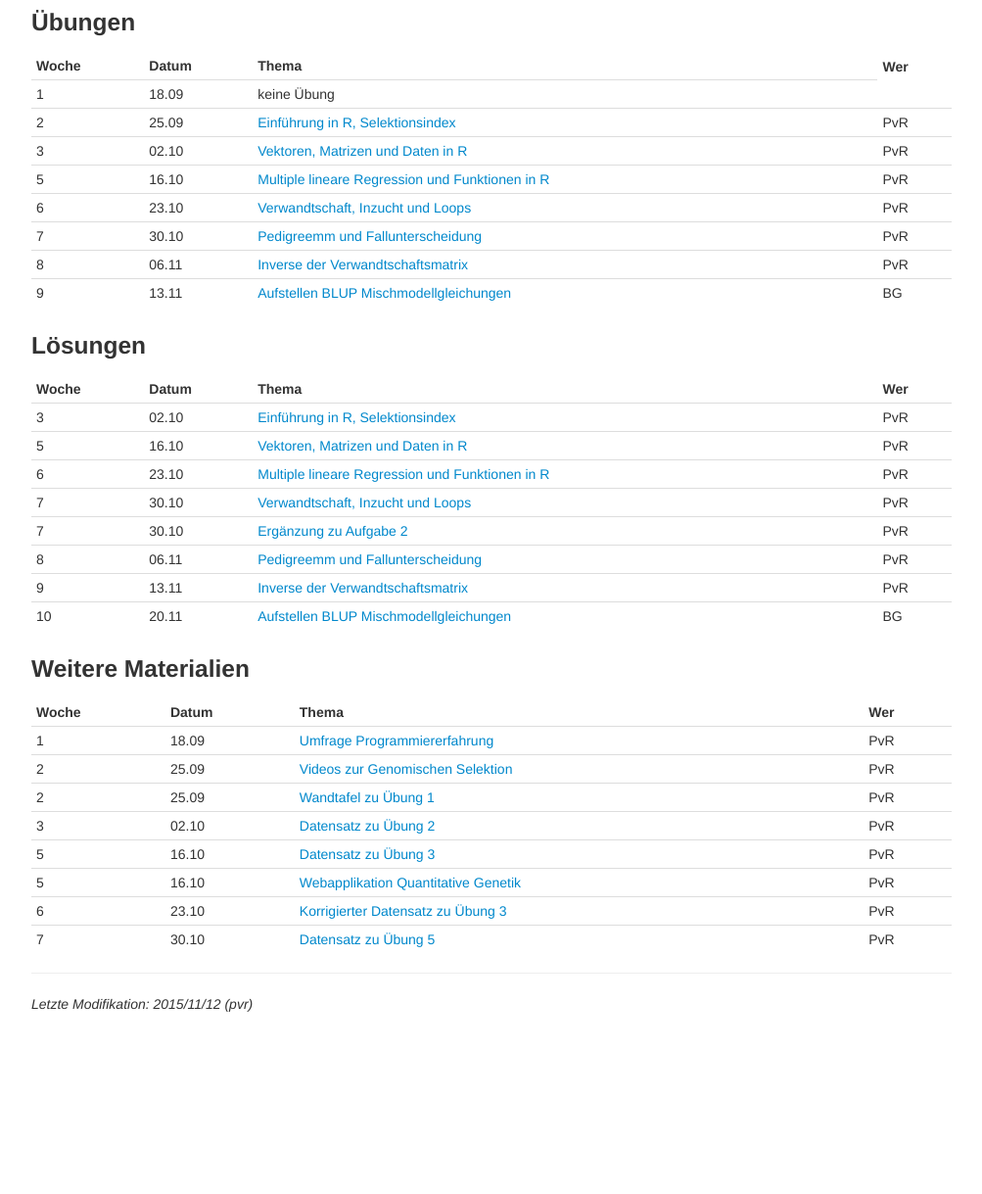
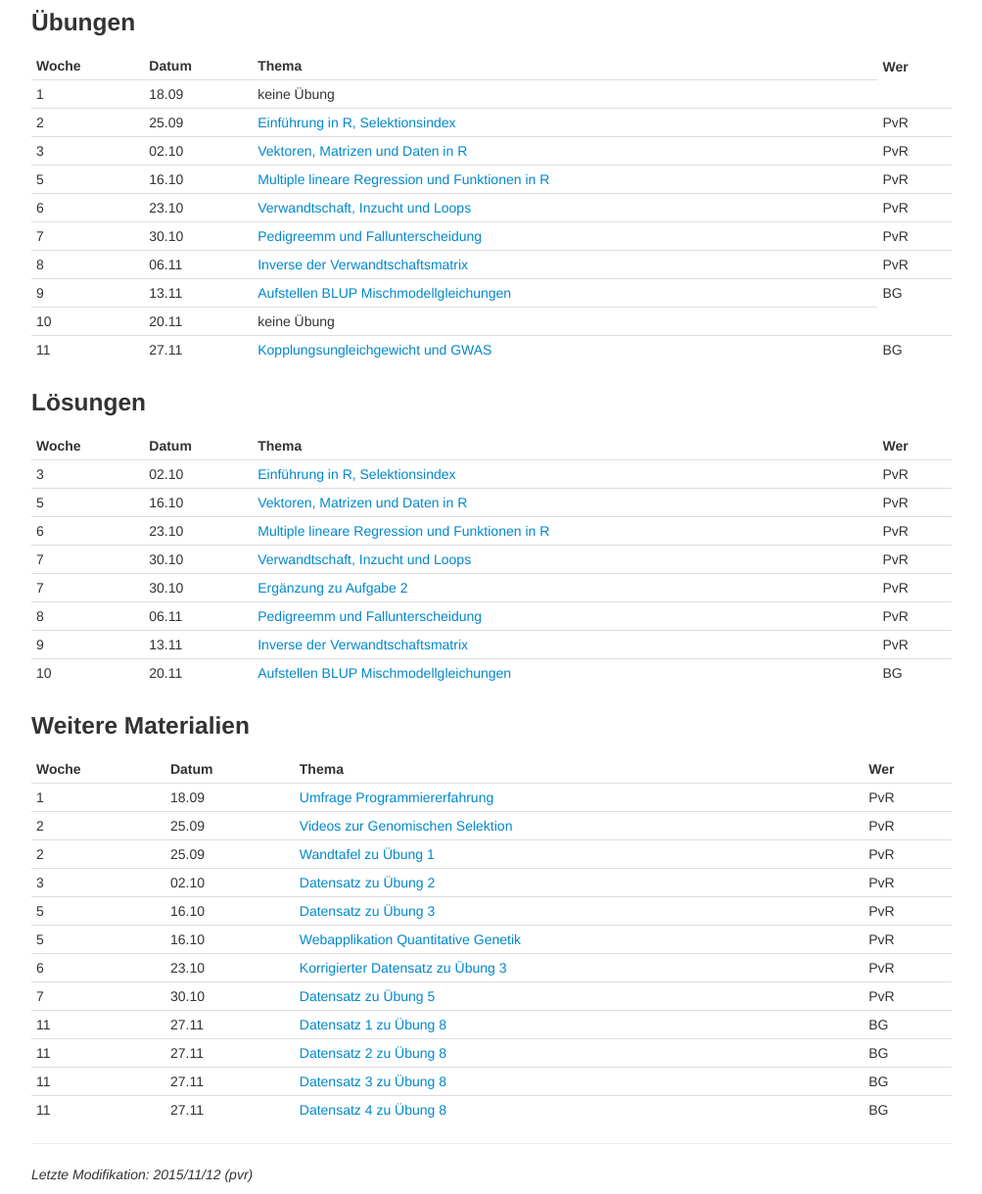
Before and after one commit to charlotte-ngs/LivestockBreedingAndGenomics, a plain HTML site: page index.html in a window 1280 px wide. Shown: the part 1154-2373 px from the top of the page at 98% size, without its empty margins (138-1141 px from the left). Before the commit the page ends 2199 px from the top, so only its background shows below. Drawn offline with nearby package versions, Linux system fonts and the light colour scheme; some packages are replaced by stand-ins of ours.

Commit message:
Added new directory for w11

```diff
--- a/index.html
+++ b/index.html
@@ -248,6 +248,17 @@ if (window.hljs && document.readyState && document.readyState === "complete") {
 <td align="left"><a href="http://charlotte-ngs.github.io/LivestockBreedingAndGenomics/w9/Uebung7.pdf">Aufstellen BLUP Mischmodellgleichungen</a></td>
 <td align="left">BG</td>
 </tr>
+<tr class="odd">
+<td align="left">10</td>
+<td align="left">20.11</td>
+<td align="left">keine Übung</td>
+</tr>
+<tr class="even">
+<td align="left">11</td>
+<td align="left">27.11</td>
+<td align="left"><a href="http://charlotte-ngs.github.io/LivestockBreedingAndGenomics/w11/Uebung8.pdf">Kopplungsungleichgewicht und GWAS</a></td>
+<td align="left">BG</td>
+</tr>
 </tbody>
 </table>
 </div>
@@ -374,6 +385,30 @@ if (window.hljs && document.readyState && document.readyState === "complete") {
 <td align="left"><a href="http://charlotte-ngs.github.io/LivestockBreedingAndGenomics/w7/zl_w7_u5_DataLmm.csv">Datensatz zu Übung 5</a></td>
 <td align="left">PvR</td>
 </tr>
+<tr class="odd">
+<td align="left">11</td>
+<td align="left">27.11</td>
+<td align="left"><a href="http://charlotte-ngs.github.io/LivestockBreedingAndGenomics/w11/SNP_LD.txt">Datensatz 1 zu Übung 8</a></td>
+<td align="left">BG</td>
+</tr>
+<tr class="even">
+<td align="left">11</td>
+<td align="left">27.11</td>
+<td align="left"><a href="http://charlotte-ngs.github.io/LivestockBreedingAndGenomics/w11/yvec.txt">Datensatz 2 zu Übung 8</a></td>
+<td align="left">BG</td>
+</tr>
+<tr class="odd">
+<td align="left">11</td>
+<td align="left">27.11</td>
+<td align="left"><a href="http://charlotte-ngs.github.io/LivestockBreedingAndGenomics/w11/xmatrix.txt">Datensatz 3 zu Übung 8</a></td>
+<td align="left">BG</td>
+</tr>
+<tr class="even">
+<td align="left">11</td>
+<td align="left">27.11</td>
+<td align="left"><a href="http://charlotte-ngs.github.io/LivestockBreedingAndGenomics/w11/map_markers.txt">Datensatz 4 zu Übung 8</a></td>
+<td align="left">BG</td>
+</tr>
 </tbody>
 </table>
 <hr />
```
Also changed, not shown: 1 other file.
